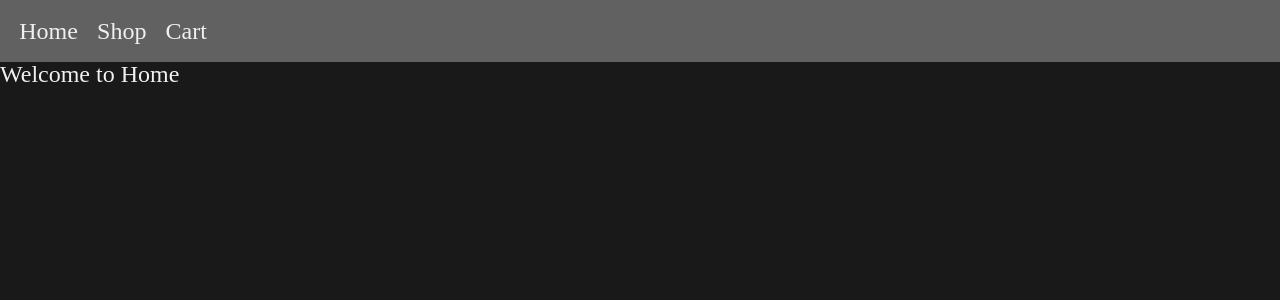
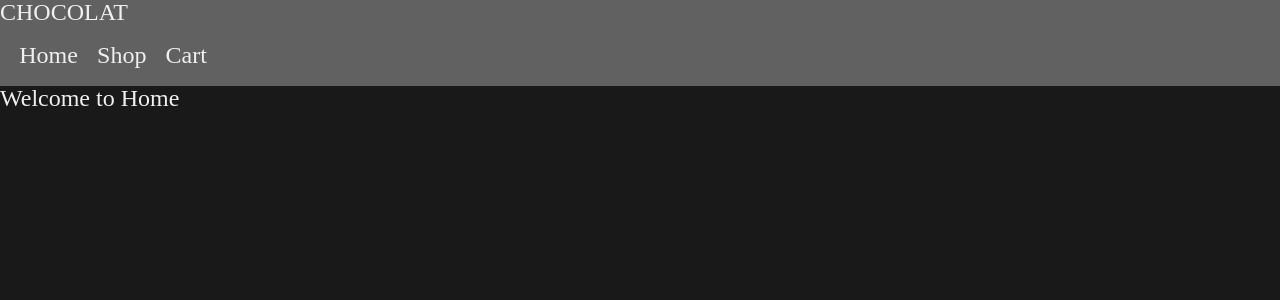
Before and after one commit to LucioFurnari/shopping-cart, a React (Vite) app: page / in a window 1280 px wide. Shown: the top 300 px of the page. Built offline with nearby package versions, Linux system fonts and the light colour scheme.

Commit message:
Add title to the nav

```diff
--- a/src/components/Nav.jsx
+++ b/src/components/Nav.jsx
@@ -3,9 +3,12 @@ export default function Nav(props) {
   const {total} = props;
   return(
     <nav>
+      <h1>CHOCOLAT</h1>
+      <div>
       <Link to='/'>Home</Link>
       <Link to='/shop'>Shop</Link>
       <Link to='/cart' >Cart {total > 0 ? total : null}</Link>
+      </div>
     </nav>
   )
 }
```
